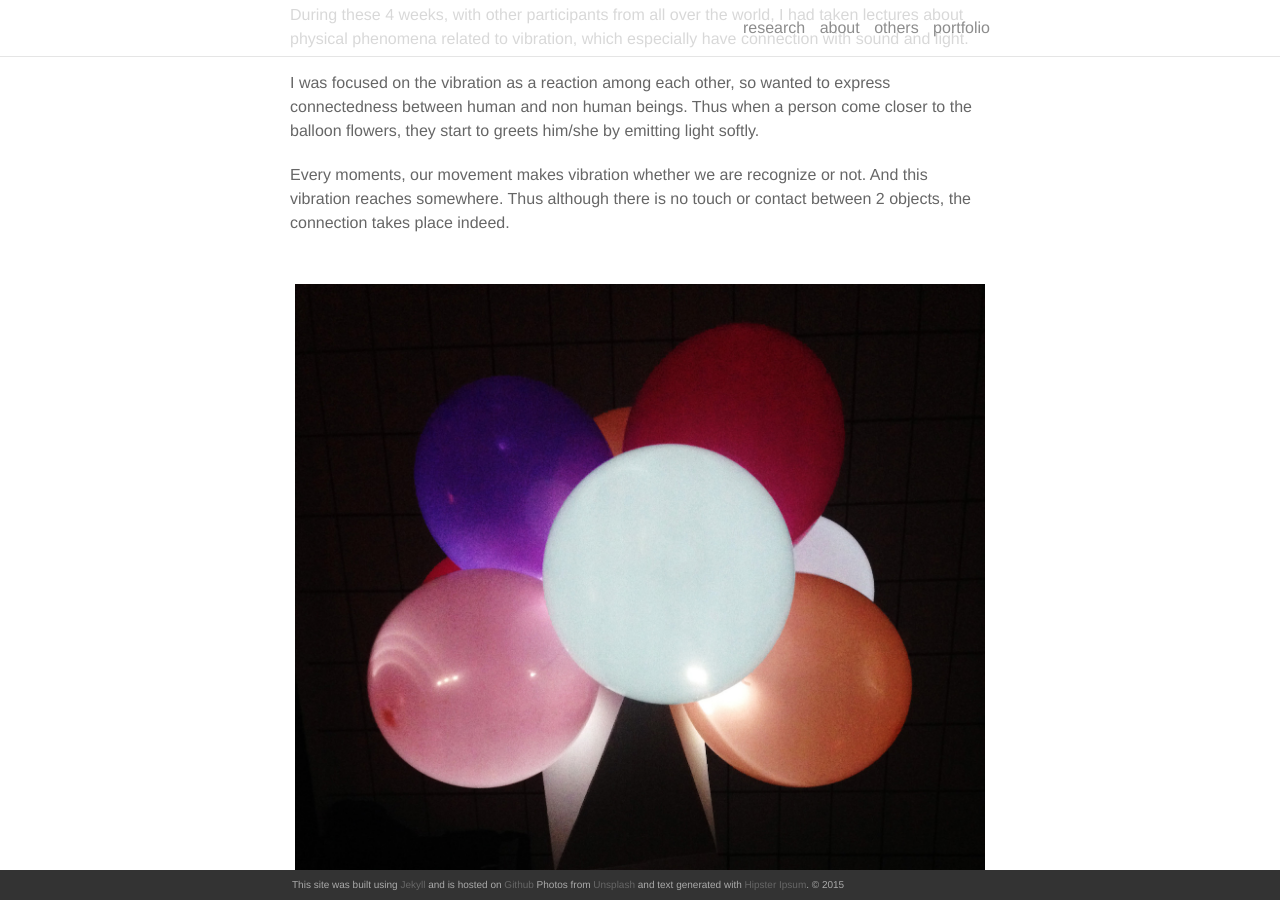
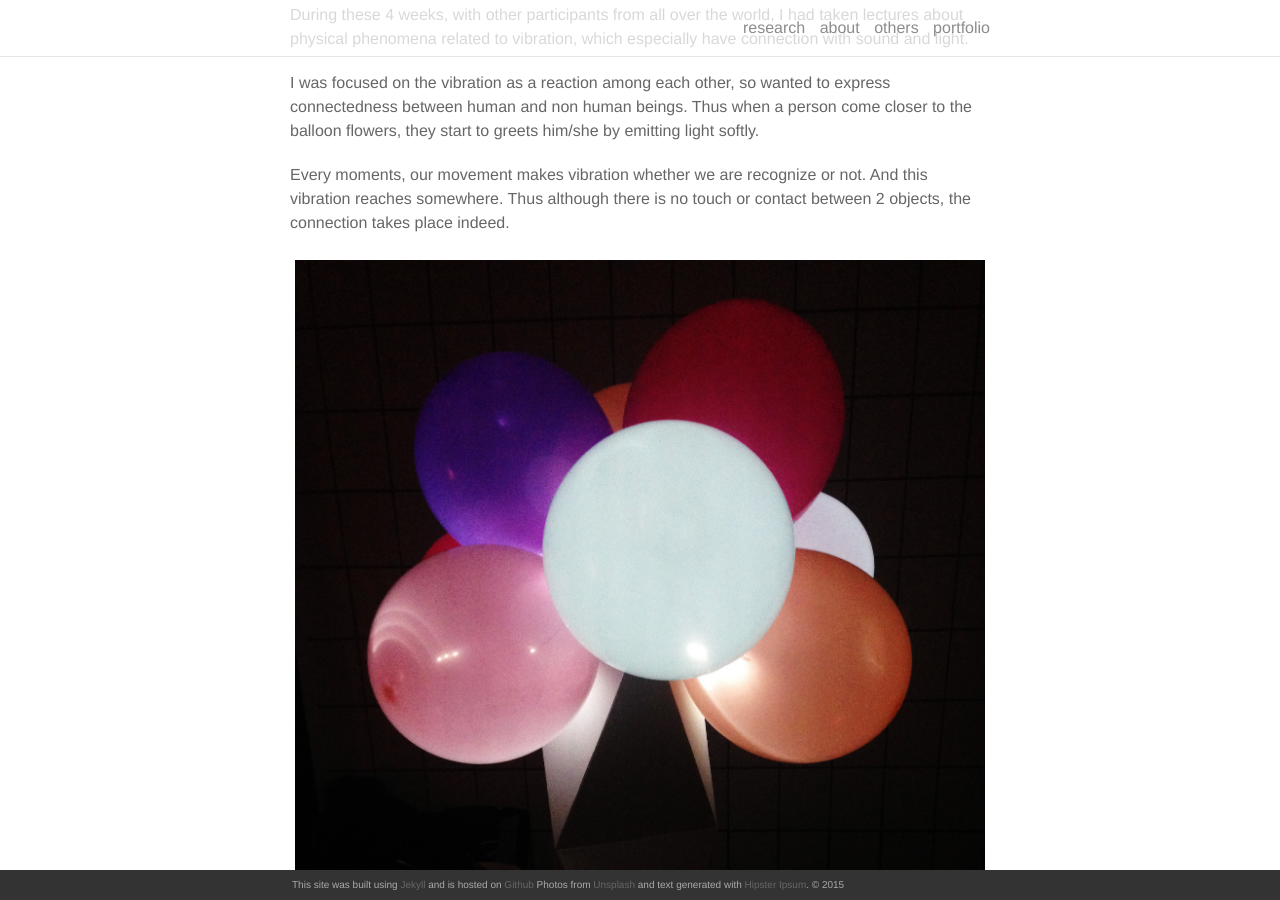
Before and after one commit to lucid2713/lucid2713.github.io, a Jekyll site: the page built from _portfolio/01_project.markdown, in a window 1280 px wide and 900 px high, scrolled down 751 px. Built offline with Jekyll 4.4.1, drawn with Linux system fonts in a browser that asks for light colours; nearby versions of some CDN libraries.

Commit message:
come closer 14

```diff
--- a/_portfolio/01_project.markdown
+++ b/_portfolio/01_project.markdown
@@ -24,13 +24,11 @@ Thus when a person come closer to the balloon flowers, they start to greets him/
 Every moments, our movement makes vibration whether we are recognize or not. And this vibration reaches somewhere. Thus although there is no touch or contact between 2 objects, the connection takes place indeed.
 
 
-<br/>
+
+<p>
 <img class="col three" src="/img/comecloser5.jpeg" alt="picture of come closer, installation" title="picture of come closer, installation"/>
+</p>
 
-
-<br/>
-
-***
 
 <br/>
 <p align="middle">
```
